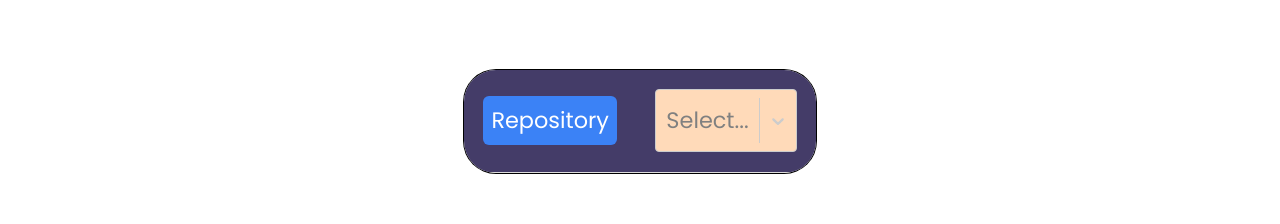
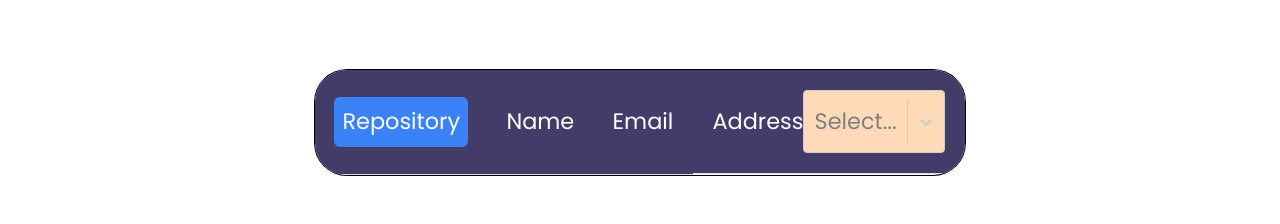
Before and after one commit to sidhantb48/TrendGit, a React (Vite) app: page / in a window 1280 px wide. Shown: the part 209-433 px from the top of the page. Built offline with nearby package versions, Linux system fonts and the light colour scheme; no server answers.

Commit message:
commit
updated column name

```diff
--- a/src/components/Hero.jsx
+++ b/src/components/Hero.jsx
@@ -51,7 +51,6 @@ function Hero() {
 
   const sortedUsers = sortUsers(users, sortOption);
 
-  // Styles for the Select component
   const selectStyles = {
     control: (styles) => ({
       ...styles,
@@ -79,24 +78,13 @@ function Hero() {
                   Repository
                 </button>
               </td>
-              {/* <td className="ml-80 ">
+              <td className="ml-80 ">Name</td>
+              <td className="ml-80">Email</td>
+
+              <td className="flex justify-between items-center p-5">
+                Address
                 <Select
-                  options={options}
-                  onChange={handleSortChange}
-                  value={options.find((option) => option.value === sortOption)}
-                  styles={selectStyles}
-                />
-              </td>
-              <td className="ml-80">
-                <Select
-                  options={options}
-                  onChange={handleSortChange}
-                  value={options.find((option) => option.value === sortOption)}
-                  styles={selectStyles}
-                />
-              </td> */}
-              <td className="ml-80">
-                <Select
+                  id="sortSelect"
                   options={options}
                   onChange={handleSortChange}
                   value={options.find((option) => option.value === sortOption)}
--- a/src/components/userData/UserData.jsx
+++ b/src/components/userData/UserData.jsx
@@ -10,7 +10,7 @@ const UserData = ({ users }) => {
           <tr key={id}>
             <td>📃{id}</td>
             <td>{name}</td>
-            <td>{email}</td>
+            <td>📧{email}</td>
             <td>
               {street}, {city}, , {zipcode}
             </td>
```
